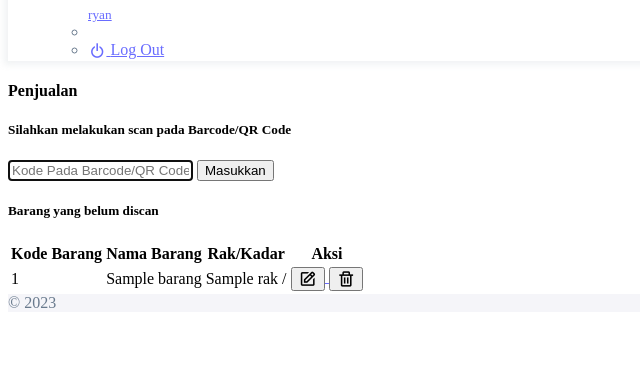
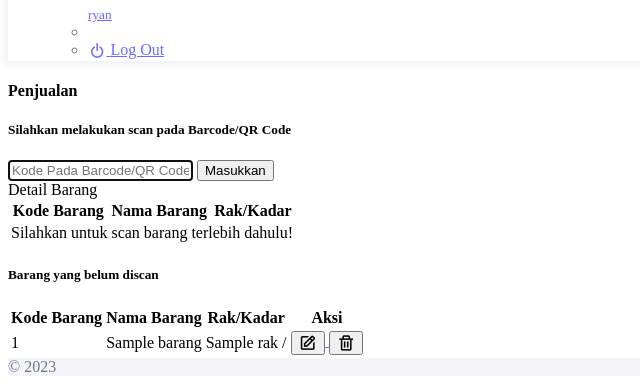
Before and after one commit to ryannolly/toko-emas-murni-a1, a CodeIgniter app: page /toko-emas-murni-a1/index.php/adm/data_rak/checklist_barang_pada_rak/1 in a window 1280 px wide. Shown: the part 1794-2178 px from the top of the page, without its empty margins (0-640 px from the left). Before the commit the page ends 2102 px from the top, so only its background shows below. Run offline with CodeIgniter, Linux system fonts and the light colour scheme; a user stored in the database is signed in; tables that the repository leaves empty hold one stand-in row (values such as "Sample post").

Commit message:
Fix qr code focus and show detail of goods when its being scanned

```diff
--- a/application/controllers/adm/Data_rak.php
+++ b/application/controllers/adm/Data_rak.php
@@ -237,14 +237,14 @@ class Data_rak extends CI_Controller {
 
         //Update the data in session
         if(@$data['data']){
-            //Update last id barang kasir
-            $data['data']->id_session_barang = $this->session->userdata("last_id_barang_kasir");
-            $this->session->set_userdata("last_id_barang_kasir", $data['data']->id_session_barang + 1);
+            // //Update last id barang kasir
+            // $data['data']->id_session_barang = $this->session->userdata("last_id_barang_kasir");
+            // $this->session->set_userdata("last_id_barang_kasir", $data['data']->id_session_barang + 1);
 
-            //Masukkan
-            $array_data = $this->session->userdata("barang_kasir");
-            $array_data[] =  $data['data'];
-            $this->session->set_userdata("barang_kasir", $array_data);
+            // //Masukkan
+            // $array_data = $this->session->userdata("barang_kasir");
+            // $array_data[] =  $data['data'];
+            // $this->session->set_userdata("barang_kasir", $array_data);
             $data['is_data_ada'] = 1;
         }else{
             $data['is_data_ada'] = 0;
--- a/application/views/Admin/lihat_data/checklist_barang_pada_rak.php
+++ b/application/views/Admin/lihat_data/checklist_barang_pada_rak.php
@@ -11,8 +11,27 @@
               <div class="card mb-3">
                 <h5 class="card-header">Silahkan melakukan scan pada Barcode/QR Code</h5>
                 <div class="card-body">
-                    <input type="text" class="form-control mb-2" id="QR_UUID" placeholder="Kode Pada Barcode/QR Code akan muncul disini ....">
-                    <button type="button" class="btn btn-info" id="tombol_masukkan_keranjang">Masukkan</button>
+                    <div class="form-group">
+                        <input type="text" class="form-control mb-2" id="QR_UUID" placeholder="Kode Pada Barcode/QR Code akan muncul disini ....">
+                        <button type="button" class="btn btn-info" id="tombol_masukkan_keranjang">Masukkan</button>
+                    </div>
+                    <div class="form-group mt-3">
+                        <label for="">Detail Barang</label>
+                        <table class="table">
+                            <thead>
+                                <tr>
+                                    <th>Kode Barang</th>
+                                    <th>Nama Barang</th>
+                                    <th>Rak/Kadar</th>
+                                </tr>
+                            </thead>
+                            <tbody id="tempat_detail_barang_scan">
+                                <tr>
+                                    <td colspan="3" class="text-danger" style="text-align:center">Silahkan untuk scan barang terlebih dahulu!</td>
+                                </tr>
+                            </tbody>
+                        </table>
+                    </div>
                 </div>
               </div>
 
@@ -93,21 +112,29 @@
                     },
                     success : function(response){
                         var jawaban = JSON.parse(response);
-                        console.log(jawaban.data.Id);
-                        $("#tr_" + jawaban.data.Id).remove();
 
                         if(jawaban.is_data_ada){
+                            $("#tr_" + jawaban.data.Id).remove();
 
                             var html = "";
-                            html += "<tr id='tr_" + jawaban.data.id_session_barang +"'>";
+                            html += "<tr>";
                             html += "<td>" + jawaban.data.Id + "</td>";
                             html += "<td class='text-wrap'>" + jawaban.data.nama_barang + "</td>";
                             html += "<td class='text-wrap'>" + jawaban.data.nama_rak + " / " + jawaban.data.nama_kadar +  "</td>";
+                            html += "</tr>";
 
-                            $('#body_tabel').append(html);
+                            $('#tempat_detail_barang_scan').html(html);
                         }else{
                             alert("Data tersebut tidak ada pada rak tersebut!");
+
+                            var html = "";
+                            html += "<tr>";
+                            html += "<td colspan='3' class='text-danger' style='text-align:center'>Data Tidak Ada Pada Rak Berikut!</td>";
+                            html += "</tr>";
+                            $('#tempat_detail_barang_scan').html(html);
+                            alert("Data tersebut tidak ada pada rak tersebut!");
                         }
+                        $("#QR_UUID").focus();
                     },fail : function(){
                         alert("Koneksi Gagal! Silahkan untuk merefresh halaman berikut");
                     },
@@ -139,21 +166,29 @@
             },
             success : function(response){
                 var jawaban = JSON.parse(response);
-                console.log(jawaban.data.Id);
-                $("#tr_" + jawaban.data.Id).remove();
 
                 if(jawaban.is_data_ada){
-
+                    console.log(jawaban.data.Id);
+                    $("#tr_" + jawaban.data.Id).remove();
                     var html = "";
-                    html += "<tr id='tr_" + jawaban.data.id_session_barang +"'>";
+                    html += "<tr>";
                     html += "<td>" + jawaban.data.Id + "</td>";
                     html += "<td class='text-wrap'>" + jawaban.data.nama_barang + "</td>";
                     html += "<td class='text-wrap'>" + jawaban.data.nama_rak + " / " + jawaban.data.nama_kadar +  "</td>";
+                    html += "</tr>";
 
-                    $('#body_tabel').append(html);
+                    $('#tempat_detail_barang_scan').html(html);
                 }else{
                     alert("Data tersebut tidak ada pada rak tersebut!");
+
+                    var html = "";
+                    html += "<tr>";
+                    html += "<td colspan='3' class='text-danger' style='text-align:center'>Data Tidak Ada Pada Rak Berikut!</td>";
+                    html += "</tr>";
+                    $('#tempat_detail_barang_scan').html(html);
                 }
+
+                $("#QR_UUID").focus();
             },fail : function(){
                 alert("Koneksi Gagal! Silahkan untuk merefresh halaman berikut");
             },
```
